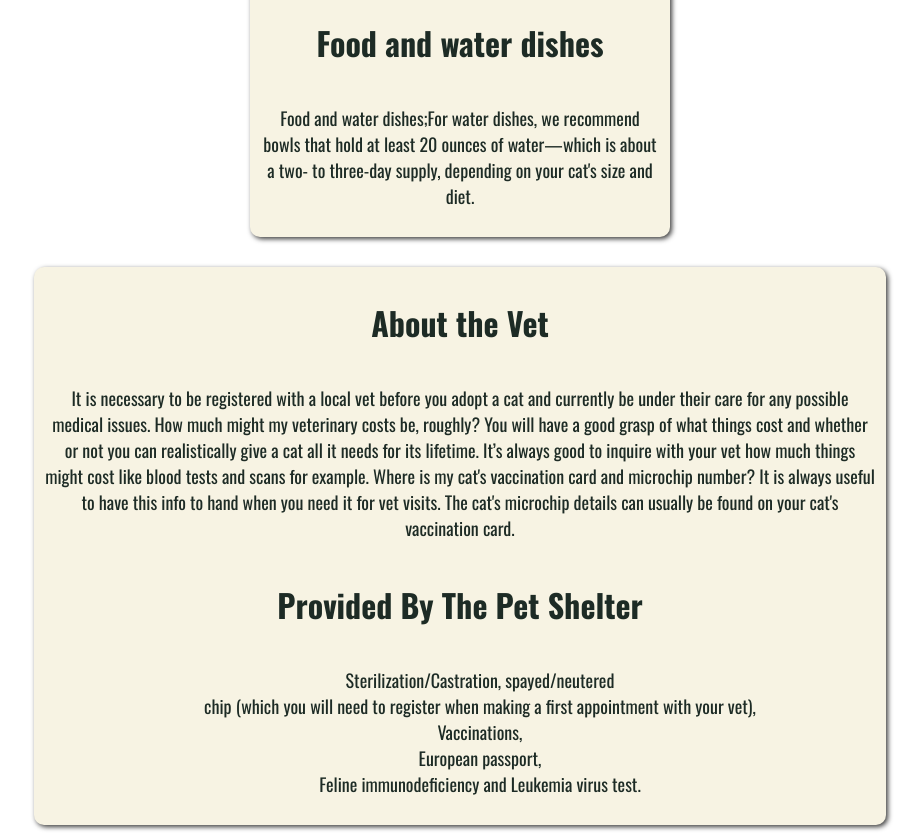
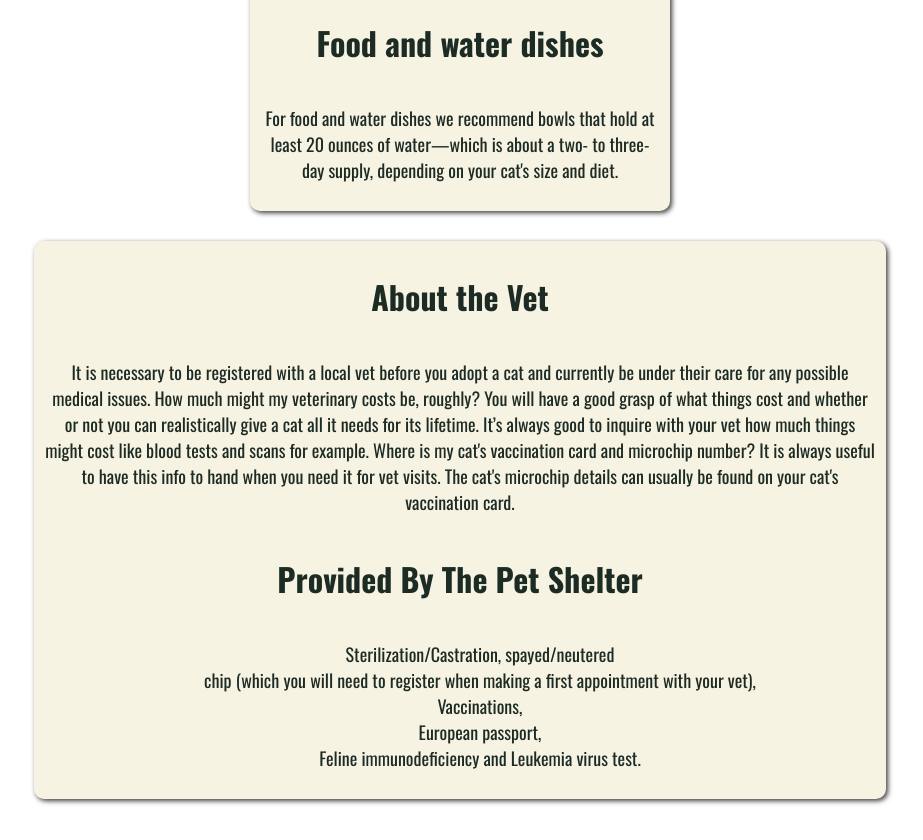
Before and after one commit to LiselotteDJ/PawPanion, a plain HTML site: page Before.html in a window 1280 px wide. Shown: the part 3227-4067 px from the top of the page, without its empty margins (180-1103 px from the left). After the commit the page ends 4041 px from the top, so only its background shows below. Drawn offline with nearby package versions, Linux system fonts and the light colour scheme.

Commit message:
Update Before.html

```diff
--- a/Before.html
+++ b/Before.html
@@ -87,7 +87,7 @@
         <div class="card">
             <img src="Images/food_dishes.jpg" alt="Foodandwaterdishes">
             <h1>Food and water dishes</h1>
-                <p>Food and water dishes;For water dishes, we recommend bowls that hold at least 20 ounces
+                <p>For food and water dishes we recommend bowls that hold at least 20 ounces
                 of water—which is about a two- to three-day supply, depending on your cat's size and diet.</p>
         </div>
     </div>
```
